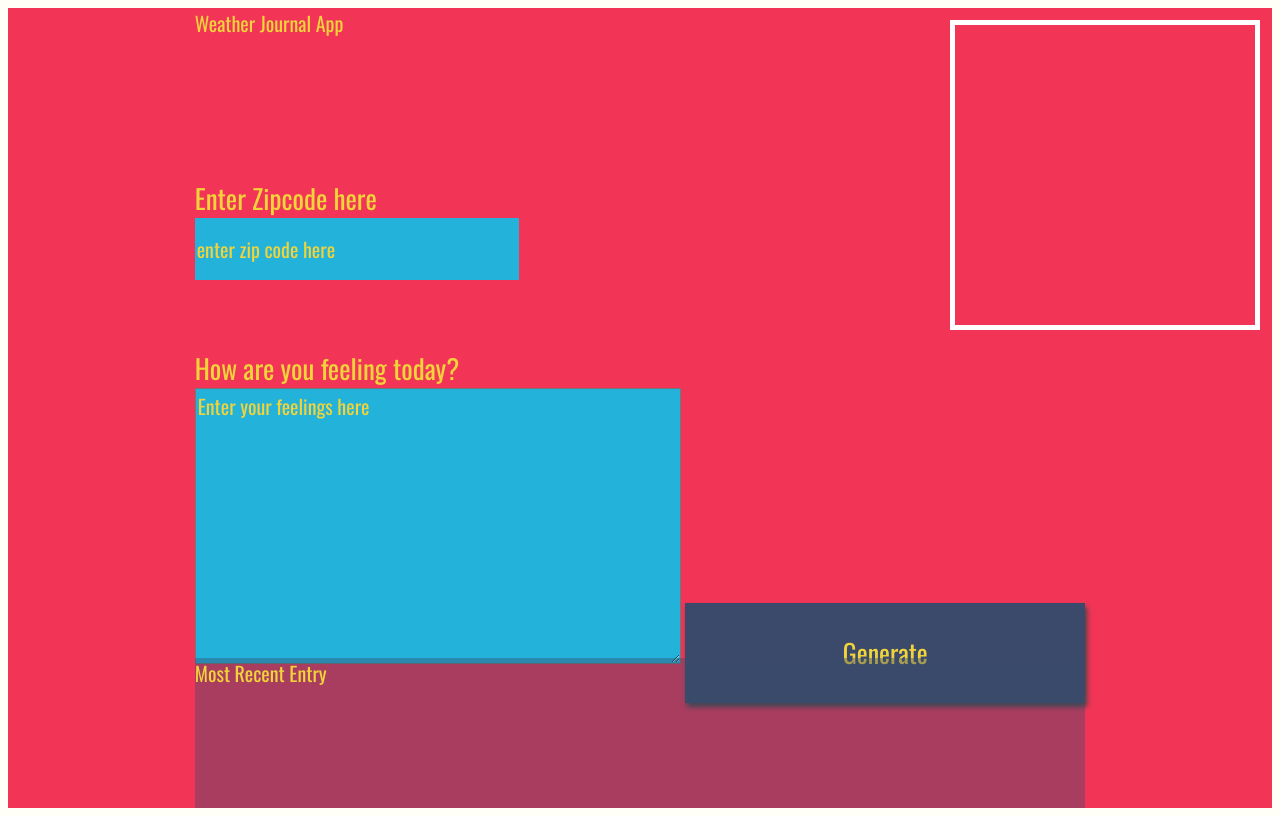
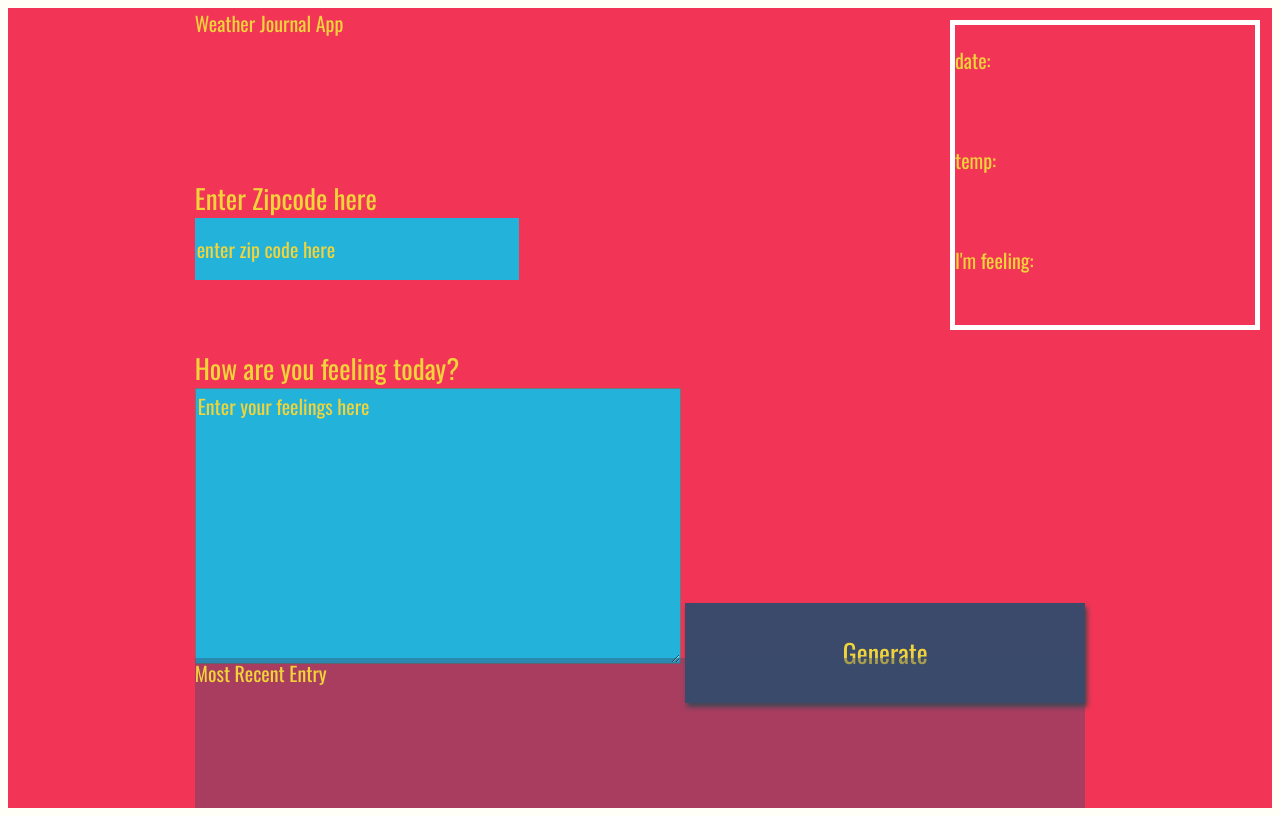
Before and after one commit to ryandeyo1129/weather-journal, a website: page website/index.html in a window 1280 px wide. Drawn offline with nearby package versions, Linux system fonts and the light colour scheme; a web font is replaced by a local one.

Commit message:
feat(package): added package.json dependencies, converted temp to imperial

```diff
--- a/website/app.js
+++ b/website/app.js
@@ -1,6 +1,6 @@
 /* Global Variables */
 const baseUrl = 'http://api.openweathermap.org/data/2.5/weather?zip=';
-const apiKey = '&appid=f12c63dc510035ad2cbf1b8c2da4a9e2';
+const apiKey = '&appid=f12c63dc510035ad2cbf1b8c2da4a9e2&units=imperial';
 
 // Create a new date instance dynamically with JS
 let d = new Date();
--- a/website/index.html
+++ b/website/index.html
@@ -23,8 +23,11 @@
     <div class ="holder entry">
       <div class = "title">Most Recent Entry</div>
       <div id = "entryHolder">
+        <p>date:</p>
         <div id = "date"></div>
+        <p>temp:</p>
         <div id = "temp"></div>
+        <p>I'm feeling:</p>
         <div id = "content"></div>
       </div>
     </div>
--- a/website/style.css
+++ b/website/style.css
@@ -35,17 +35,17 @@ body{
 
 #date{
   width: 100px;
-  height: 100px;
+  height: 30px;
 }
 
 #temp{
   width: 100px;
-  height: 100px;
+  height: 30px;
 }
 
 #content{
   width: 100px;
-  height: 100px;
+  height: 30px;
 }
 
 /*  Basic Styling To Override Default For Basic HTML Elements */
```
Also changed, not shown: package.json (added, +25 -0 lines), 1 other file.
